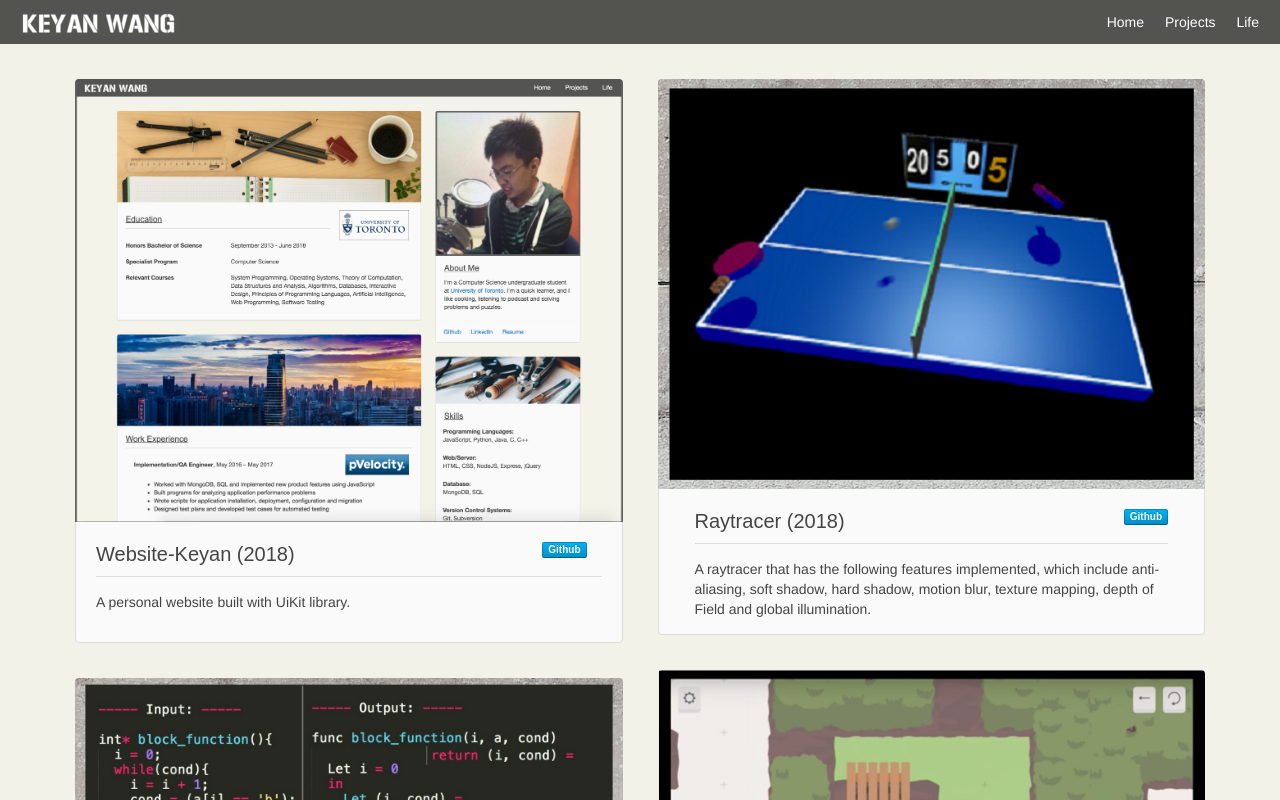
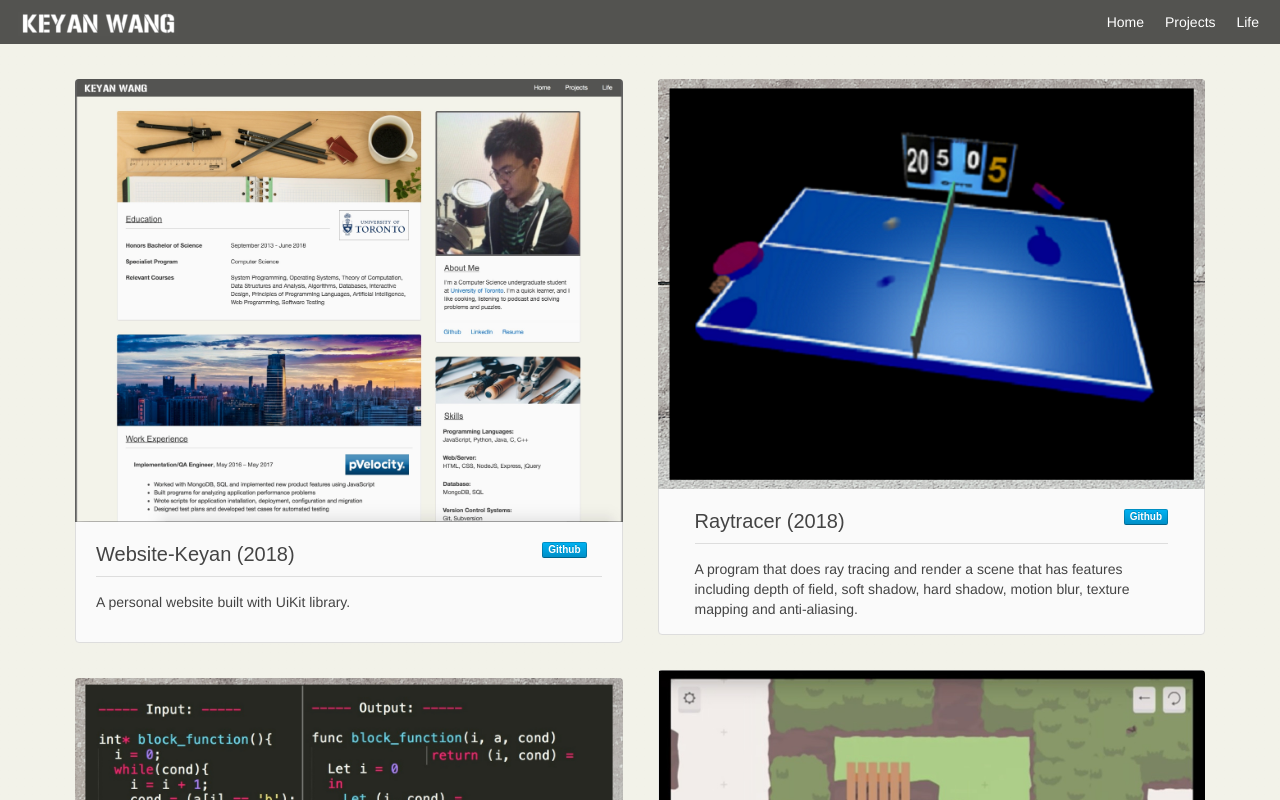
Before and after one commit to gitkeyan/Webpage-Keyan, a plain HTML site: page projects.html in a window 1280 px wide. Shown: the top 800 px of the page. Drawn offline with nearby package versions, Linux system fonts and the light colour scheme.

```diff
--- a/projects.html
+++ b/projects.html
@@ -18,6 +18,7 @@
 		        <li><a href="life.html">Life</a></li>
 		    </ul>
 		<div>
+
 
 		<div class="uk-container uk-container-center uk-margin-top uk-margin-large-bottom">
 			<div class="uk-grid" data-uk-grid-margin>
@@ -61,7 +62,7 @@
 					    	<img src="images/projects/cg.jpg" alt="">
 					    </div>
 					    	<p class="tag uk-panel-title">Raytracer (2018)<a class="uk-badge" href="https://github.com/gitkeyan/Computer-Graphics-Project" style="color:white;float: right;margin-right:0px">Github</a></p>
-					    	<p>A raytracer that has the following features implemented, which include anti-aliasing, soft shadow, hard shadow, motion blur, texture mapping, depth of Field and global illumination.</p>
+					    	<p>A program that does ray tracing and render a scene that has features including depth of field, soft shadow, hard shadow, motion blur, texture mapping and anti-aliasing.</p>
 					</div>
 
 					<div class="uk-panel uk-panel-box uk-panel-header">
```
Also changed, not shown: life.html (+2 -1 lines), images/home/profile.jpg, 1 other file.
